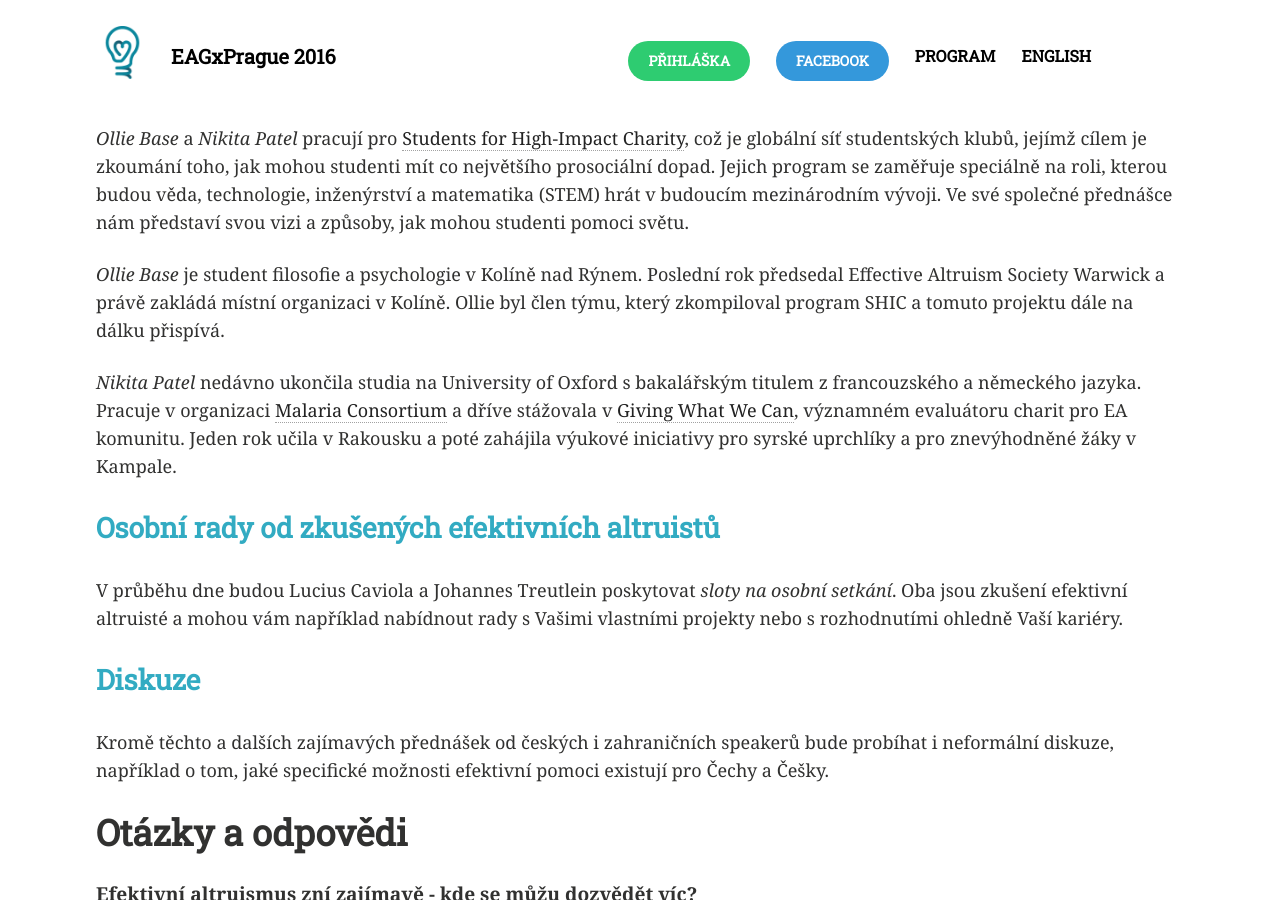
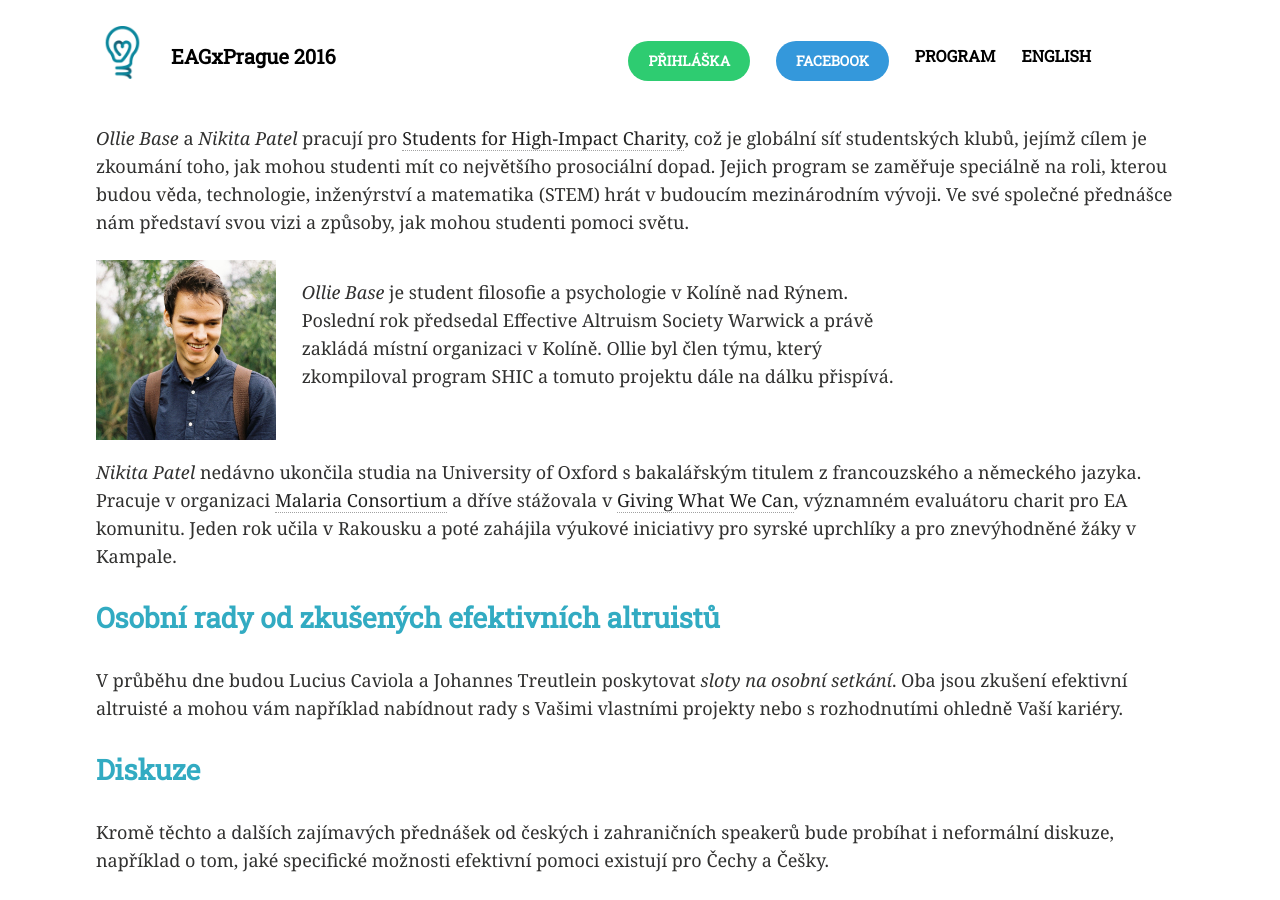
Before and after one commit to ea-czech-republic/eagxprague.org, a Jekyll site: the page built from index.md, in a window 1280 px wide and 900 px high, scrolled down 3818 px. Built offline with Jekyll 4.4.1, drawn with Linux system fonts in a browser that asks for light colours; nearby versions of some CDN libraries.

Commit message:
Add Ollie's headshot

```diff
--- a/index.md
+++ b/index.md
@@ -147,10 +147,18 @@
 Ve své společné přednášce nám představí svou vizi a způsoby, jak mohou
 studenti pomoci světu.
 
+<div class="speaker">
+<img src="images/speakers/ollie.jpg"
+	style="width: 180px;" >
+<div class="desc">
+<p>
 <i>Ollie Base</i> je student filosofie a psychologie v Kolíně nad Rýnem.
 Poslední rok předsedal Effective Altruism Society Warwick a právě zakládá
 místní organizaci v Kolíně. Ollie byl člen týmu, který zkompiloval
 program SHIC a tomuto projektu dále na dálku přispívá.
+</p>
+</div>
+</div>
 
 <i>Nikita Patel</i> nedávno ukončila studia na University of Oxford s bakalářským titulem
 z francouzského a německého jazyka. Pracuje v organizaci <a href="http://www.malariaconsortium.org/">Malaria Consortium</a>
```
Also changed, not shown: english.md (+8 -0 lines), images/paralelnipolis-notext.jpg (added), images/speakers/ollie.jpg (added).
